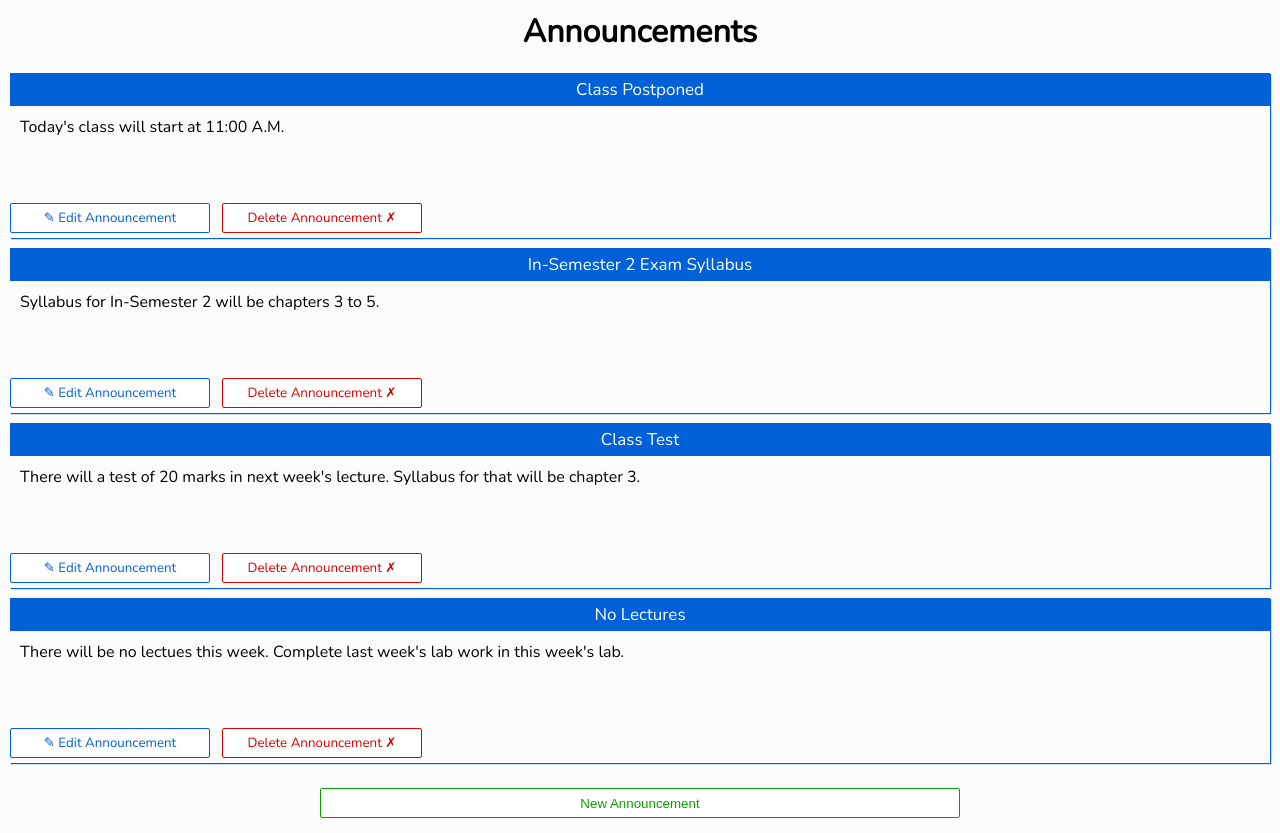
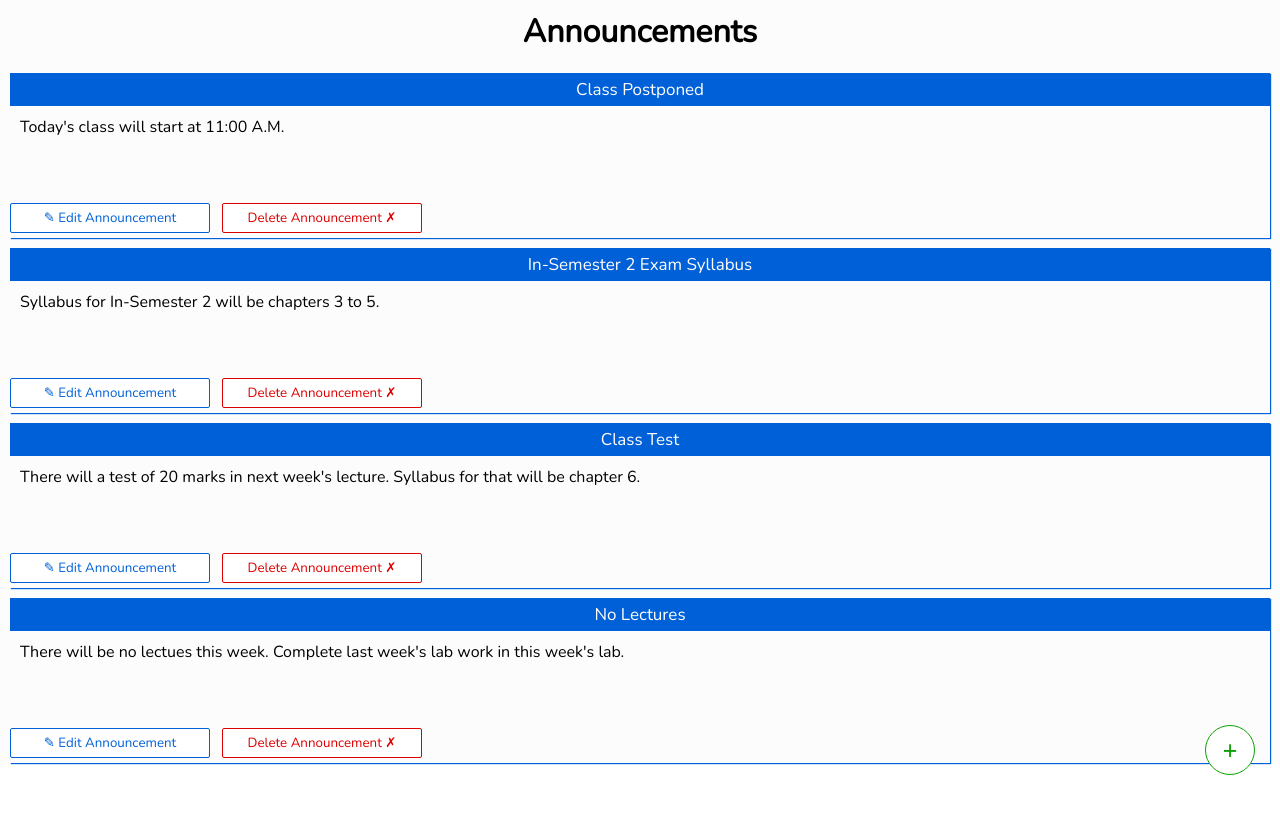
Before and after one commit to PiyushPawar17/classroom, a React (Create React App) app: page /announcements in a window 1280 px wide. After the commit the page ends 800 px from the top, so only its background shows below. Built offline with nearby package versions, Linux system fonts and the light colour scheme.

Commit message:
Updated Styles and changed New Announcement Button

```diff
--- a/src/components/Announcements.js
+++ b/src/components/Announcements.js
@@ -23,7 +23,7 @@ class Announcements extends React.Component {
 				},
 				{
 					title: 'Class Test',
-					description: 'There will a test of 20 marks in next week\'s lecture. Syllabus for that will be chapter 3.'
+					description: 'There will a test of 20 marks in next week\'s lecture. Syllabus for that will be chapter 6.'
 				},
 				{
 					title: 'No Lectures',
@@ -60,7 +60,7 @@ class Announcements extends React.Component {
 	addAnnouncement(event) {
 		event.preventDefault();
 		let newAnnouncement = { title: this.refs.title.value, description: this.refs.description.value };
-		let announcementList = [...this.state.announcementList, newAnnouncement];
+		let announcementList = [newAnnouncement, ...this.state.announcementList];
 
 		this.setState({ announcementList, showModal: false });
 	}
@@ -86,7 +86,7 @@ class Announcements extends React.Component {
 				<TitleBar title="Announcements" />
 				{ this.displayAnnouncements() }
 				<div className="new-announcement-div">
-					<button onClick={this.handleOpenModal} className="new-announcement-button">New Announcement</button>
+					<button onClick={this.handleOpenModal} className="new-announcement-button">+</button>
 					<ReactModal isOpen={this.state.showModal} contentLabel="Add Announcement" ariaHideApp={false} className="new-announcement-modal">
 						<form className="new-announcement-form" onSubmit={this.addAnnouncement}>
 							<div>Announcement Title</div>
--- a/src/styles/Announcement.css
+++ b/src/styles/Announcement.css
@@ -84,11 +84,16 @@
 
 .edit-announcement-form > textarea {
 	border: 1px solid grey;
+	border-radius: 5px;
 	font-family: 'Nunito';
 	margin: 5px 15px;
 	padding: 5px;
 	resize: none;
 	outline: none;
+}
+
+.edit-announcement-form > textarea:focus {
+	border: 1.2px solid #0060D7;
 }
 
 .edit-announcement-title {
--- a/src/styles/Announcements.css
+++ b/src/styles/Announcements.css
@@ -2,22 +2,21 @@
 	background-color: #FCFCFC;
 }
 
-.new-announcement-div {
-	font-family: 'Nunito';
-	text-align: center;
-}
-
 .new-announcement-button {
+	position: fixed;
+	right: 10px;
+	bottom: 10px;
 	cursor: pointer;
 	margin: 15px;
-	width: 50%;
-	height: 30px;
+	width: 50px;
+	height: 50px;
 	border: none;
 	outline: none;
+	font-size: 25px;
 	background-color: white;
 	color: #0AA100;
-	border: 1px solid #0AA100;
-	border-radius: 2px;
+	border: 1.5px solid #0AA100;
+	border-radius: 50%;
 	transition-duration: 0.7s;
 }
 
@@ -47,11 +46,16 @@
 
 .new-announcement-form > textarea {
 	border: 1px solid grey;
+	border-radius: 5px;
 	font-family: 'Nunito';
 	margin: 5px 15px;
 	padding: 5px;
 	resize: none;
 	outline: none;
+}
+
+.new-announcement-form > textarea:focus {
+	border: 1.2px solid #0060D7;
 }
 
 .new-announcement-title {
```
